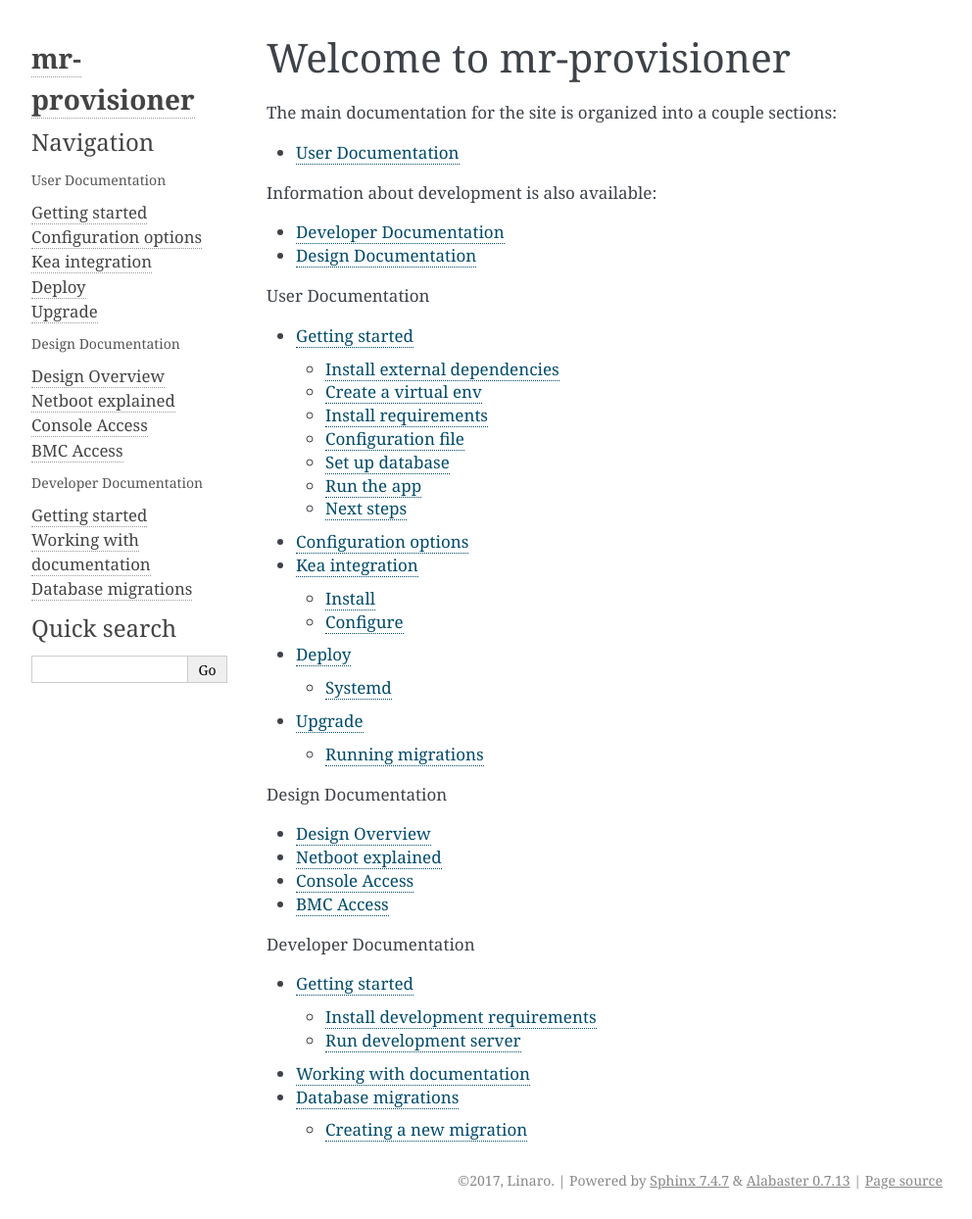
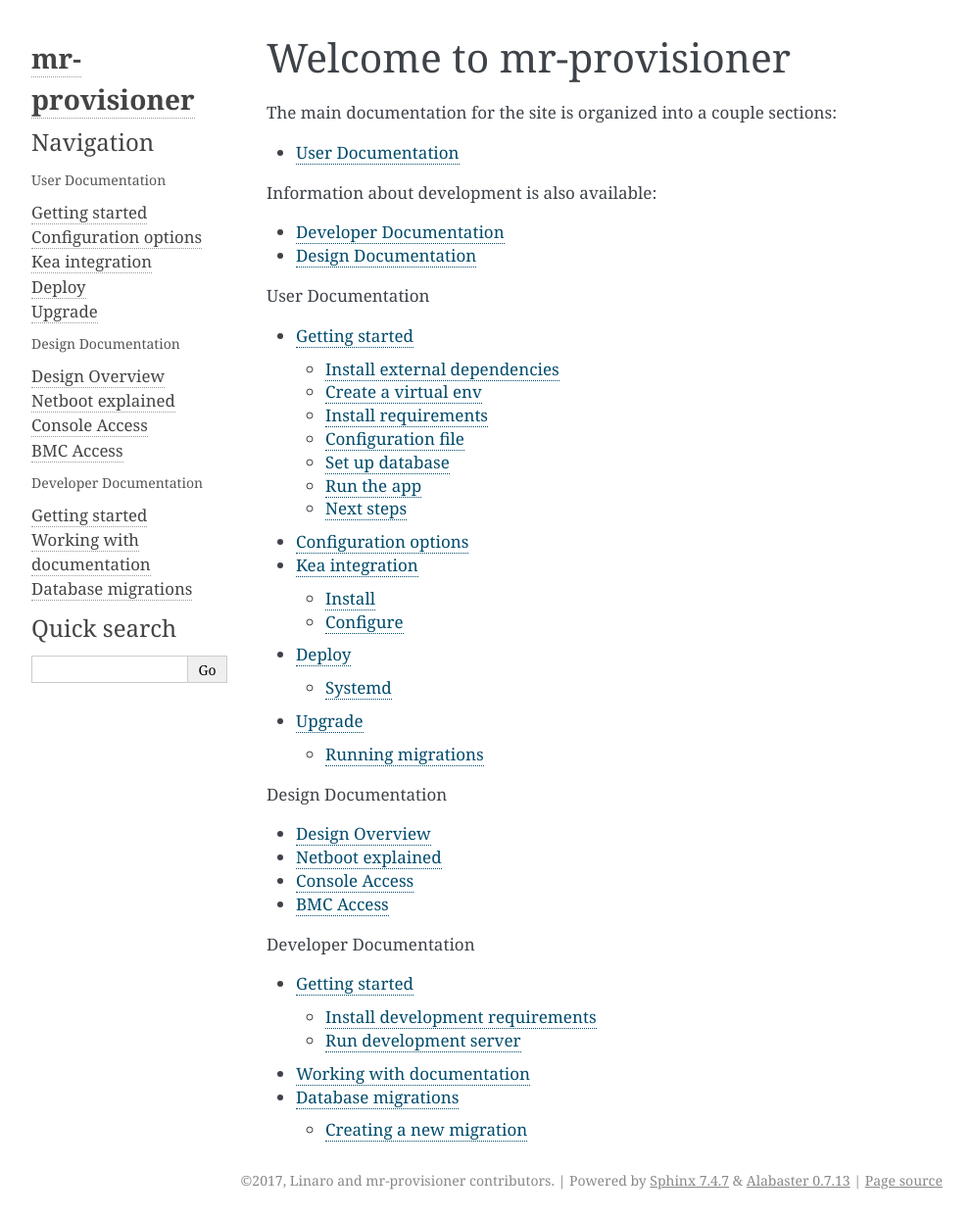
Before and after one commit to mr-provisioner/mr-provisioner, a Sphinx documentation site: the page built from docs/index.rst, in a window 1280 px wide. Shown: the whole page at 98% size, without its empty margins (148-1140 px from the left). Built offline with Sphinx 7.4.7, drawn with Linux system fonts in a browser that asks for light colours.

Commit message:
copyright: amend copyright to reflect reality

```diff
--- a/docs/conf.py
+++ b/docs/conf.py
@@ -48,7 +48,7 @@
 
 # General information about the project.
 project = 'mr-provisioner'
-copyright = '2017, Linaro'
+copyright = '2017, Linaro and mr-provisioner contributors'
 author = 'Linaro'
 
 # The version info for the project you're documenting, acts as replacement for
--- a/mr_provisioner/admin/ui/src/components/app.jsx
+++ b/mr_provisioner/admin/ui/src/components/app.jsx
@@ -163,7 +163,7 @@
     >
       <Footer justify="between">
         <Box direction="row" align="center" pad={{ between: 'medium' }}>
-          <Paragraph margin="none">© 2017 Linaro</Paragraph>
+          <Paragraph margin="none">© 2017 Linaro and mr-provisioner contributors</Paragraph>
           <Menu direction="row" size="small" dropAlign={{ right: 'right' }}>
             <Anchor href="https://mr-provisioner.readthedocs.io">
               Documentation
```
Also changed, not shown: 1 other file.
